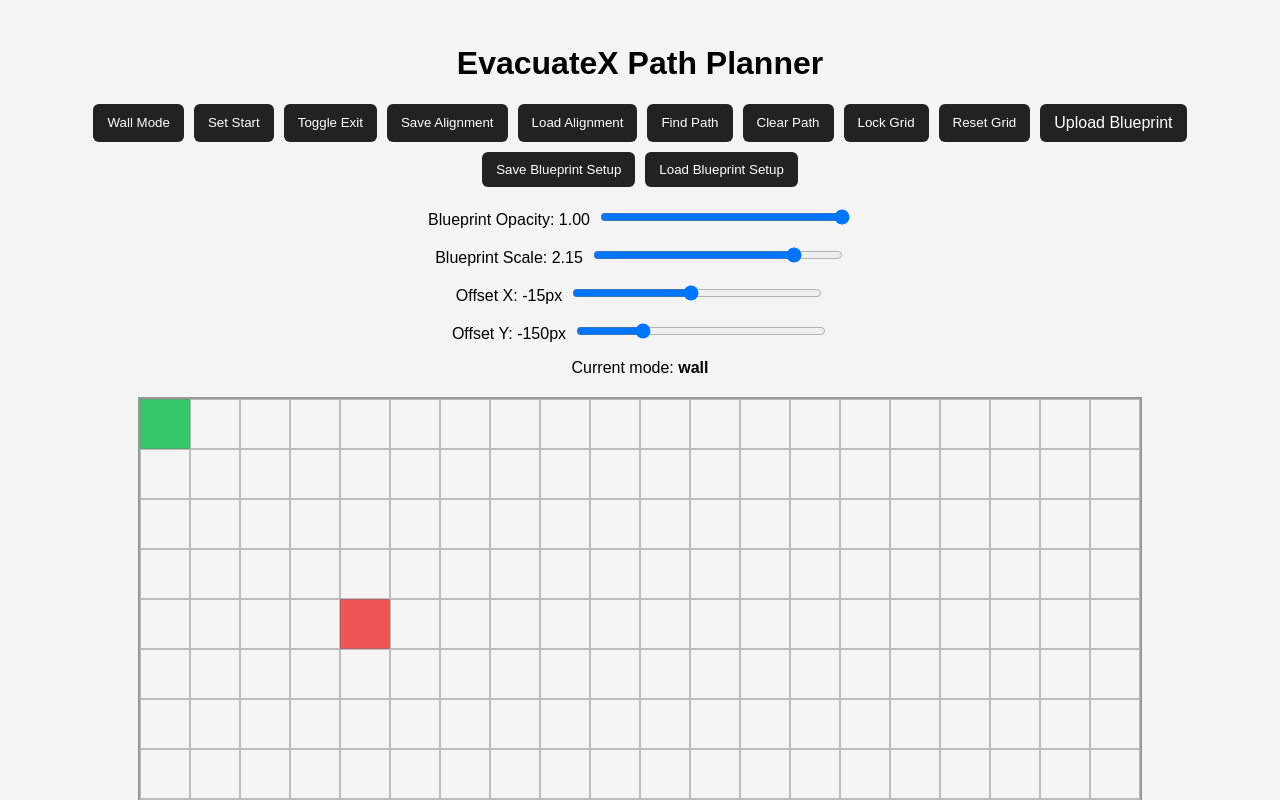
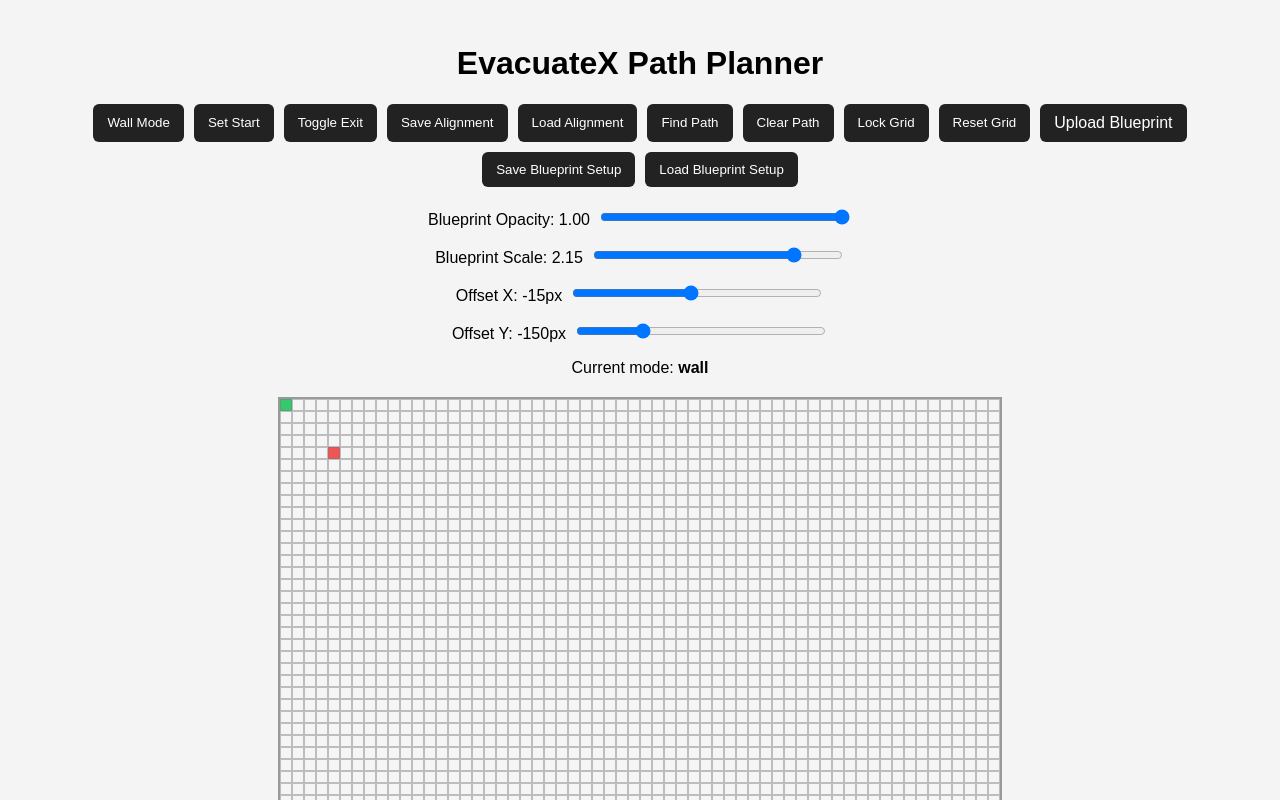
Before and after one commit to uhazzz03/Building-Evacuation-Path-Planner, a React (Vite) app in the folder frontend/evacuatex-ui/: page / in a window 1280 px wide. Shown: the top 800 px of the page. Built offline with nearby package versions, Linux system fonts and the light colour scheme.

Commit message:
cell spaced properly yo keep square alignment

```diff
--- a/frontend/evacuatex-ui/src/App.jsx
+++ b/frontend/evacuatex-ui/src/App.jsx
@@ -2,9 +2,9 @@ import { useState, useEffect } from "react";
 import "./index.css";
 // Removed blueprint import for adapatability into any blueprint.
 
-const ROWS = 20;
-const COLS = 20;
-const CELL_SIZE = 50;
+const ROWS = 80;
+const COLS = 60;
+const CELL_SIZE = 12;
 
 function createEmptyGrid() {
   return Array.from({ length: ROWS }, () =>
@@ -349,7 +349,8 @@ function App() {
         <div
           className="grid overlay-grid"
           style={{
-            gridTemplateColumns: `repeat(${COLS}, ${CELL_SIZE}px)`
+            gridTemplateColumns: `repeat(${COLS}, ${CELL_SIZE}px)`,
+            gridTemplateRows: `repeat(${ROWS}, ${CELL_SIZE}px)`
           }}
         >
           {grid.map((row, rowIndex) =>
@@ -369,6 +370,10 @@ function App() {
                 <div
                   key={`${rowIndex}-${colIndex}`}
                   className={className}
+                  style ={{
+                    width: `${CELL_SIZE}px`,
+                    height: `${CELL_SIZE}px`
+                  }}
                   onMouseDown={() => handleMouseDown(rowIndex, colIndex)}
                   onMouseEnter={() => handleMouseEnter(rowIndex, colIndex)}
                   onMouseUp={handleMouseUp}
--- a/frontend/evacuatex-ui/src/index.css
+++ b/frontend/evacuatex-ui/src/index.css
@@ -83,8 +83,6 @@ button:hover {
 }
 
 .cell {
-  width: 50px;
-  height: 50px;
   border: 1px solid rgba(120, 120, 120, 0.45);
   background: rgba(255, 255, 255, 0.08);
   cursor: pointer;
```
